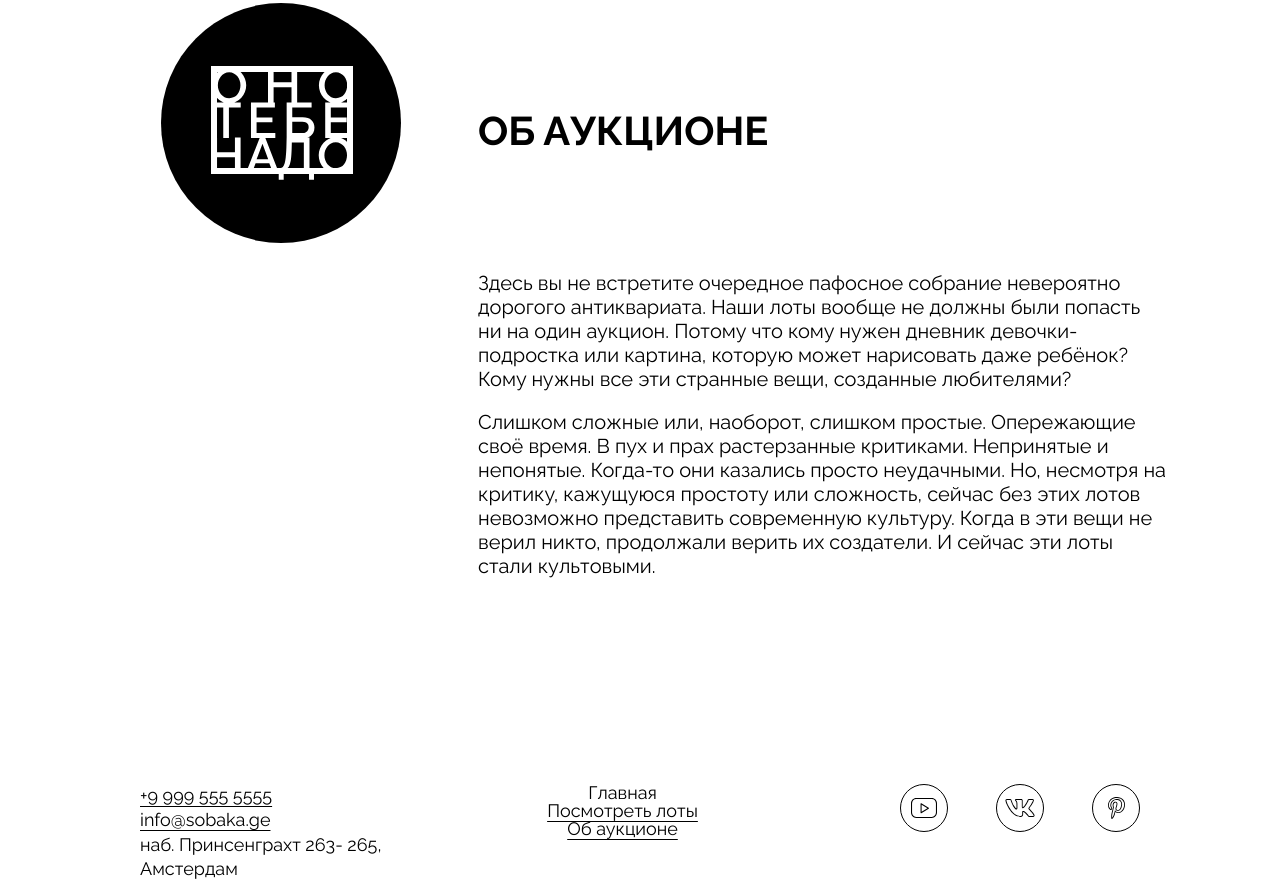
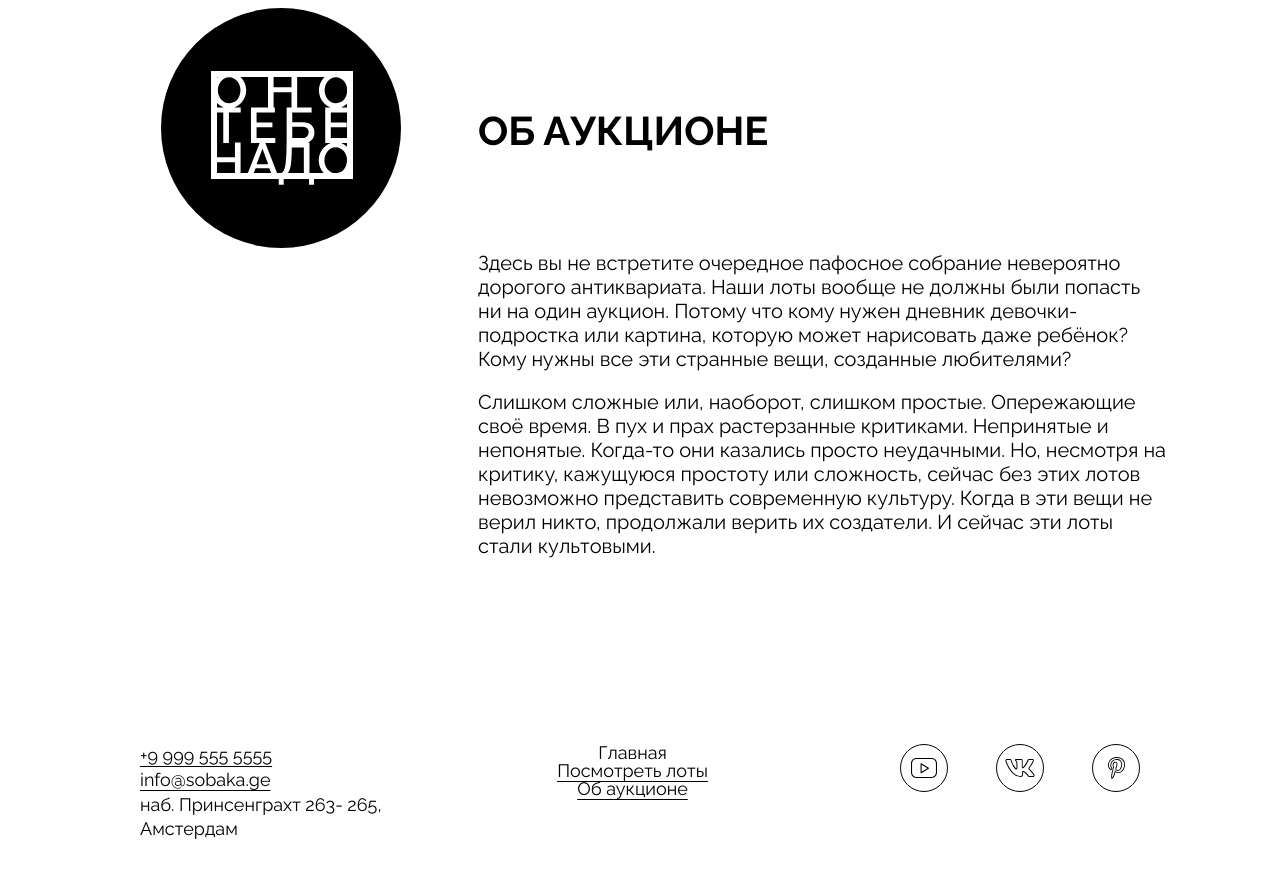
Before and after one commit to Iluwa8/ono-tebe-nado-fd, a plain HTML site: page index.html in a window 1280 px wide. Shown: the part 2097-2978 px from the top of the page. After the commit the page ends 2938 px from the top, so only its background shows below. Drawn offline with Linux system fonts and the light colour scheme.

Commit message:
Готовый проект + README.md + переделки по автотестам_6

```diff
--- a/styles/style.css
+++ b/styles/style.css
@@ -368,7 +368,7 @@
 
 .about__logo-container {
   display: flex;
-  margin-top: 50px;
+  margin-top: 55px;
   margin-left: 47px;
   margin-right: 72px;
   width: 240px;
@@ -410,7 +410,7 @@
 }
 
 .about__information-about-lots-first-paragraph {
-  padding-top: 20px;
+  /* padding-top: 20px; */
   padding-bottom: 19px;
 }
 
@@ -426,7 +426,7 @@
 .footer {
   display: grid;
   grid-template-columns: 1fr 1fr min-content;
-  padding-top: 180px;
+  padding-top: 160px;
   min-height: 180px;
 }
 
@@ -445,7 +445,7 @@
   justify-content: start;
   text-align: center;
   /* padding-top: 33px; */
-  padding-right: 150px;
+  padding-right: 130px;
 }
 
 .footer__links-list {
```
